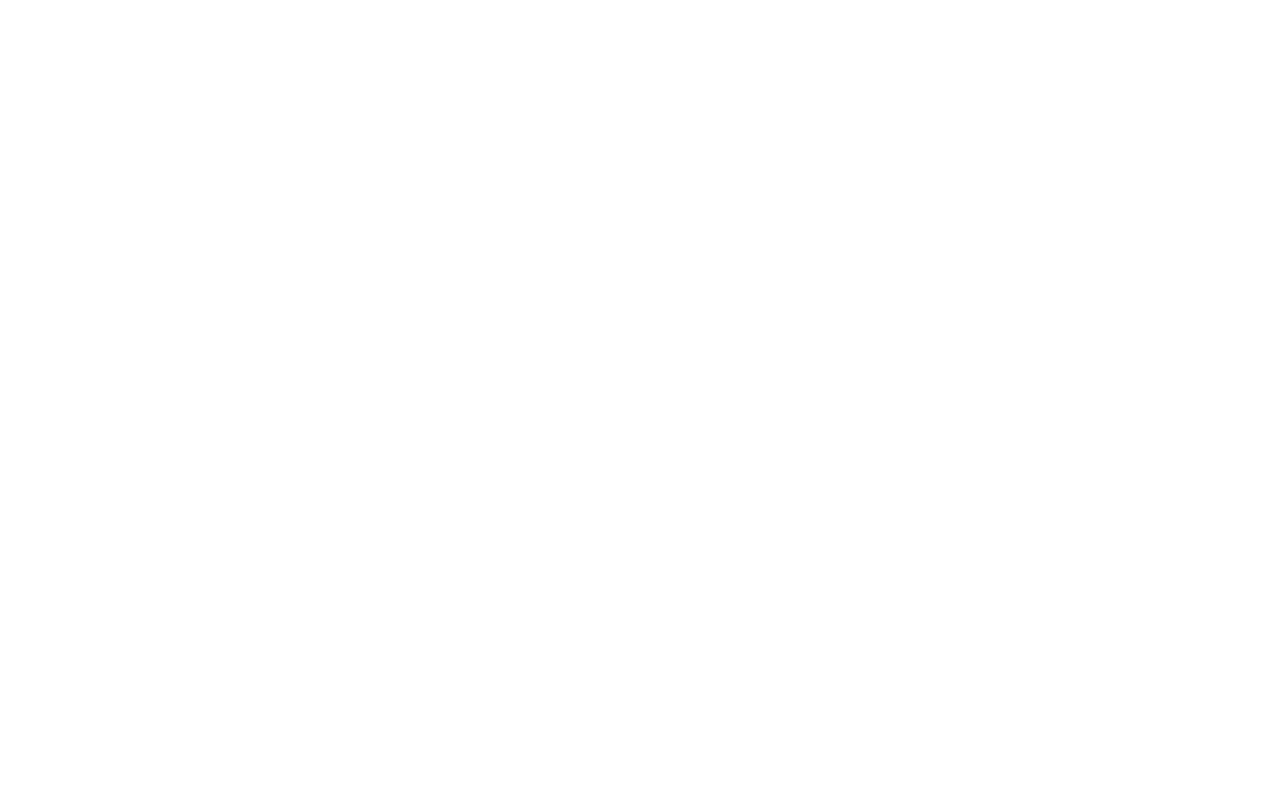
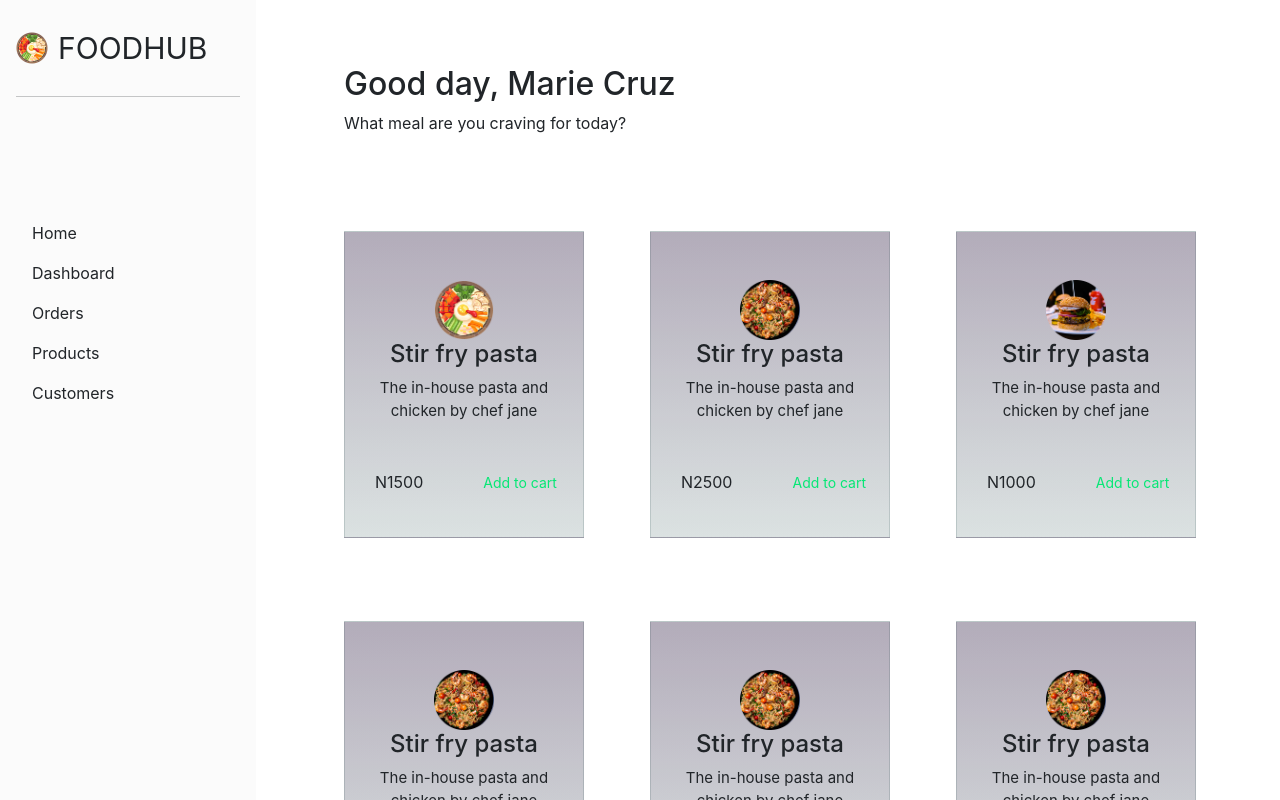
Before and after one commit to Emmaxfans/foodhub, a React (Create React App) app: page /Order in a window 1280 px wide. Before the commit this address had no page. Shown: the top 800 px of the page. Built offline with nearby package versions, Linux system fonts and the light colour scheme.

Commit message:
adding different pages

```diff
--- a/src/App.js
+++ b/src/App.js
@@ -6,6 +6,7 @@
 import LandingPage from './components/LandingPage';
 import Loginpage from './components/Loginpage';
 import Signup from './components/Signup';
+import Orderpage1 from './components/Orderpage1';
 
 
 // import FunctionalComponent from './components/FunctionalComponent';
@@ -16,6 +17,7 @@
         <Route path='/' element={<LandingPage />} />
         <Route path='/Login' element={<Loginpage />} />
         <Route path='/Sign-Up' element={<Signup />} />
+        <Route path='/Order' element={<Orderpage1 />} />
       </Routes>
 
   );
--- a/src/components/LandingPage.js
+++ b/src/components/LandingPage.js
@@ -79,7 +79,9 @@
 <div className="container">
 <div className="row align-items-start text-primary">
 <div className="col">
+<Link to='Order'>
 <img className='img2 img-fluid' src='.\foodhub\bon-vivant-qom5MPOER-I-unsplash 2.png' alt='foodhub2'/>
+</Link>
 <div className='con-center'>
 <h3>Stir fry pasta</h3>
 <p>Stir fry pasta yadaa yadaa</p>
@@ -88,14 +90,18 @@
 </div>
 
 <div class="col">
+<Link to='Order'>
 <img className='img2 img-fluid' src='.\foodhub\bon-vivant-qom5MPOER-I-unsplash 3.png' alt='foodhub2'/>
+</Link>
 <div className='con-center'>
 <h3>Stir fry pasta</h3>
 <p>Stir fry pasta yadaa yadaa</p>
 </div>
 </div>
 <div className="col">
+<Link to='Order'>
 <img className='img2 img-fluid' src='.\foodhub\bon-vivant-qom5MPOER-I-unsplash 4.png' alt='foodhub2'/>
+</Link>
 <div className='con-center'>
 <h3>Stir fry pasta</h3>
 <p>Stir fry pasta yadaa yadaa</p>
--- a/src/components/Orderpage1.js
+++ b/src/components/Orderpage1.js
@@ -13,7 +13,6 @@
   })
 
   return (
-
     <div className='con-body'>
 
     <div className="d-flex flex-column flex-shrink-0 p-3 position-fixed con1" >
```
